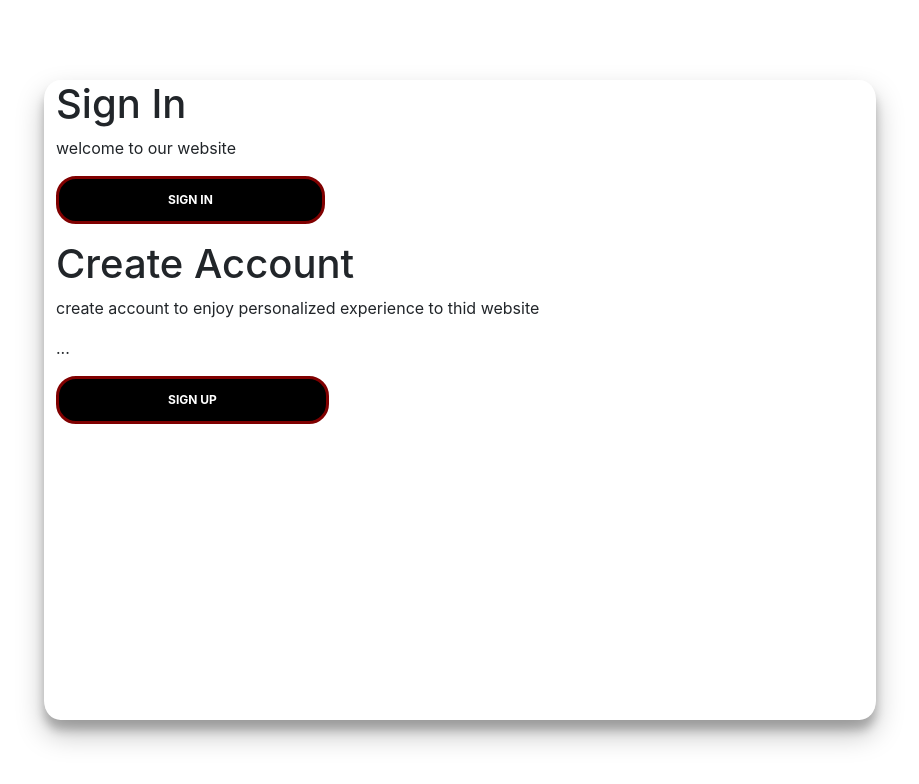
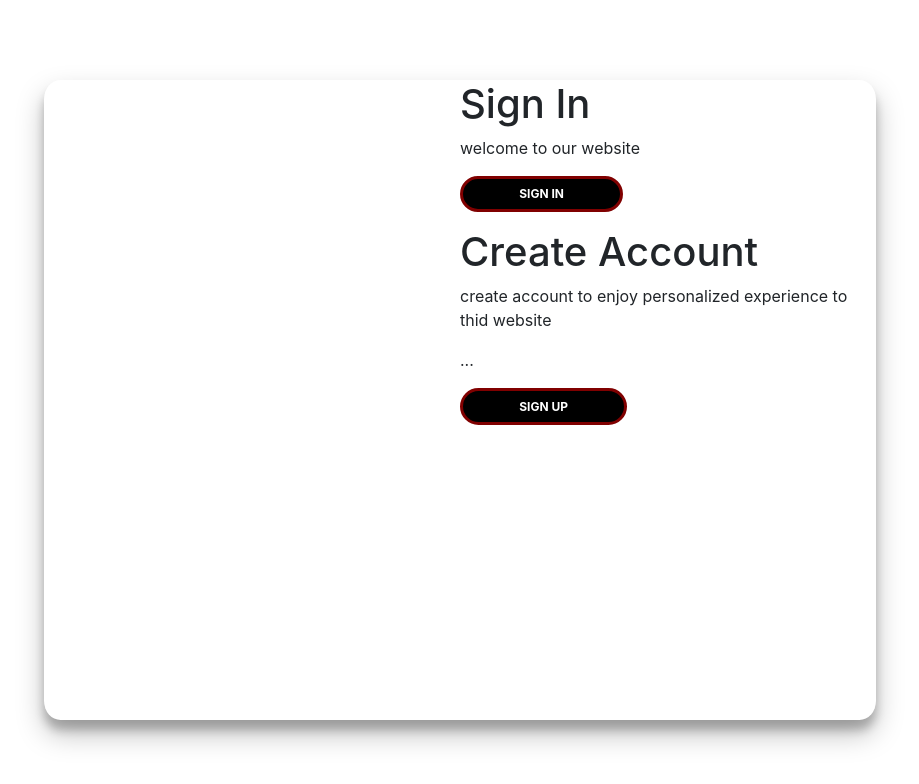
Before and after one commit to HozefaRauf/website2, a React (Create React App) app in the folder website/: page / in a window 1280 px wide. Shown: the top 784 px of the page, without its empty margins (180-1099 px from the left). Built offline with nearby package versions, Linux system fonts and the light colour scheme.

Commit message:
banner-container

```diff
--- a/website/src/css/LoginSignup.css
+++ b/website/src/css/LoginSignup.css
@@ -39,6 +39,19 @@
     opacity: 1;
     z-index: 5;
 }
+.banner-container{
+    position: absolute;
+    top: 0;
+    left: 50%;
+    width: 50%;
+    height: 100%;
+    overflow: hidden;
+    transition: transform 0.6s ease-in-out;
+    z-index: 100;
+}
+.banner-container.active{
+    transform: translateX(-100%);
+}
 .login-form{
     display: flex;
     flex-direction: column;
--- a/website/src/js/LoginSignup.js
+++ b/website/src/js/LoginSignup.js
@@ -29,7 +29,7 @@ export default function LoginSignup() {
           </form>
         </div>
 
-        <div className='banner-container' activity={signin}>
+        <div className={`banner-container ${!signin ? 'active' : ''}`}>
           <div className='banner' activity={signin}>
 
             <div className='left-banner' activity={signin}>
```
